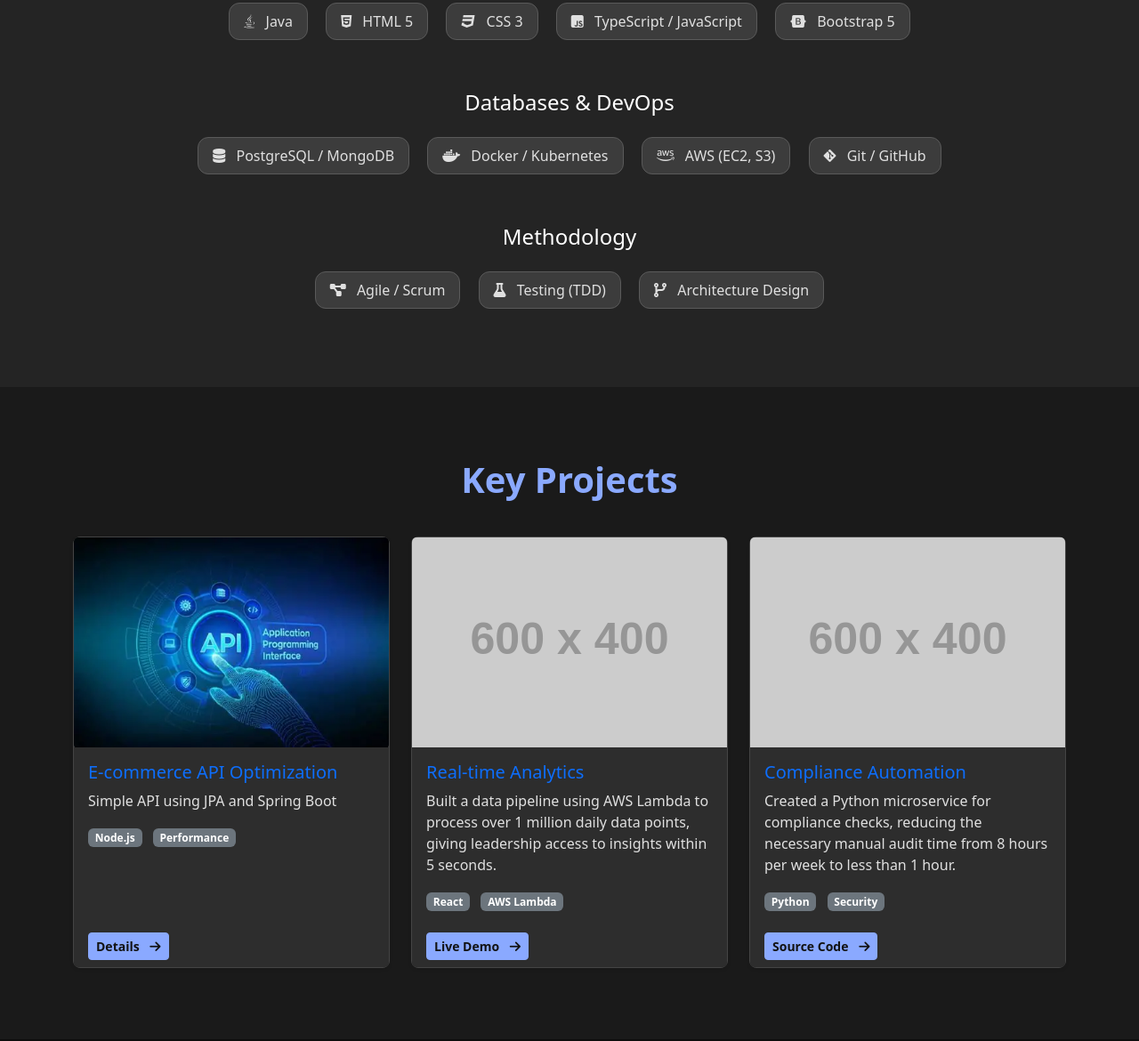
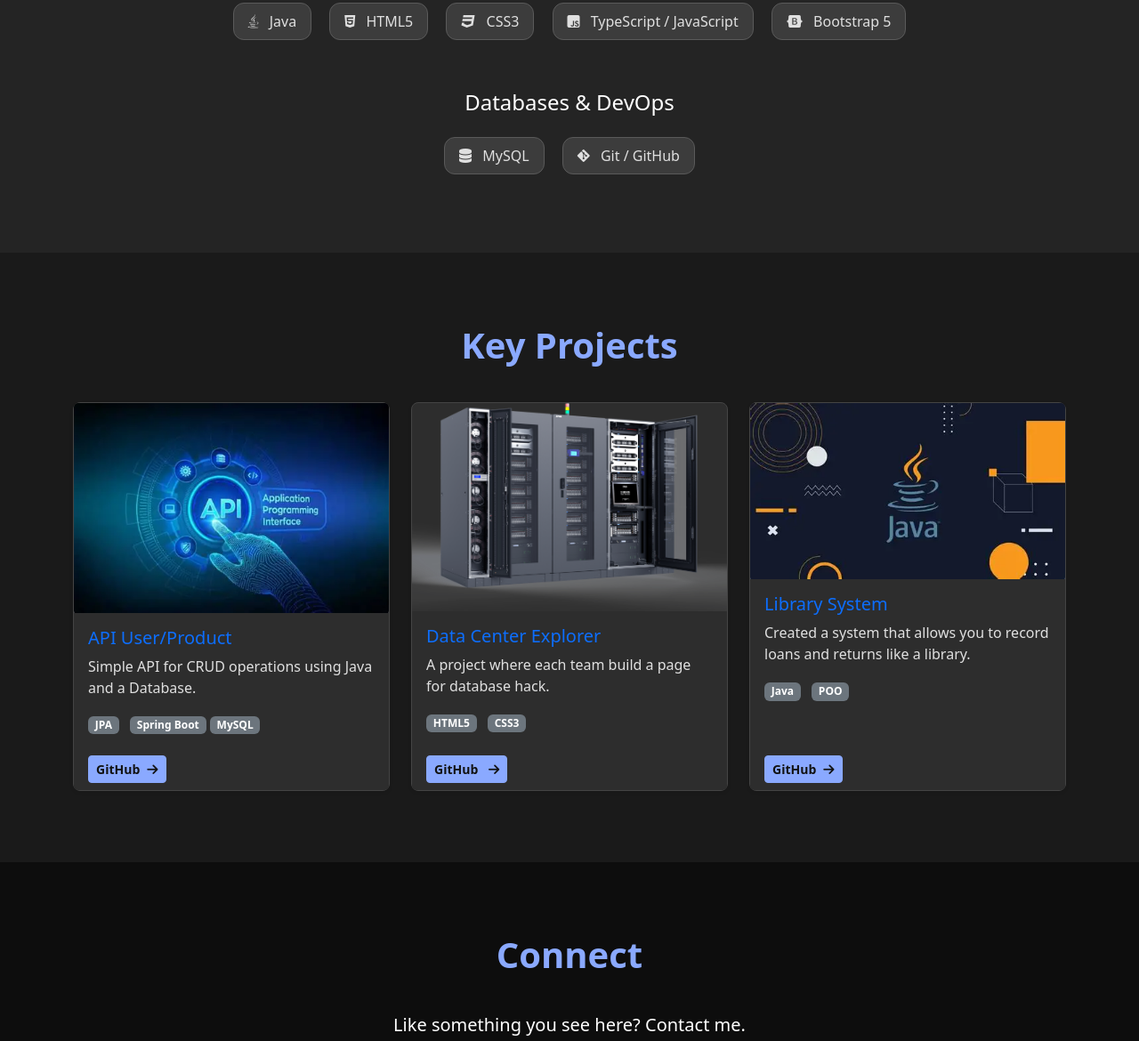
Before and after one commit to andrezon04/bootstrapPages, a plain HTML site: page index.html in a window 1280 px wide. Shown: the part 1212-2382 px from the top of the page at 89% size. Drawn offline with nearby package versions, Linux system fonts and the light colour scheme; placeholder pictures from the web are drawn by us; a small style sheet from the web is missing.

Commit message:
feat: design completed

```diff
--- a/index.html
+++ b/index.html
@@ -21,7 +21,7 @@
     <nav id="mainNav" class="navbar navbar-expand-lg navbar-dark fixed-top shadow-sm">
         <div class="container">
             <a class="navbar-brand text-uppercase fw-bold" href="#hero">
-                <i class="fas fa-code me-2"></i> ANDRÉ DIAS
+                <i class="fas fa-code me-2"></i> A.D
             </a>
             <button class="navbar-toggler" type="button" data-bs-toggle="collapse" data-bs-target="#navbarNav"
                 aria-controls="navbarNav" aria-expanded="false" aria-label="Toggle navigation">
@@ -52,7 +52,7 @@
             <div class="row justify-content-center">
                 <div class="col-lg-10">
                     <h1 class="hero-title mb-3">
-                        AD
+                        André Dias
                     </h1>
                     <p class="hero-subtitle mb-4">
                         Front and Back-end Student
@@ -77,12 +77,8 @@
                         style="background-color: #2d2d2d;"></i>
                 </div>
                 <div class="col-lg-8">
-                    Lorem ipsum dolor sit amet consectetur adipisicing elit. Necessitatibus, incidunt repudiandae
-                    laudantium atque fuga laborum. Sunt molestias, repellat cum pariatur tempore quos veniam beatae
-                    praesentium nesciunt tenetur hic quibusdam eum!
-                    Veritatis rem labore quos quas asperiores fuga nam dolor amet voluptates, atque cum nihil dolorem,
-                    omnis tenetur voluptatibus! Quod possimus repellat omnis sed quae animi voluptatem? Deleniti magnam
-                    eligendi vel.
+                    Started studying this year with focus on Java Object-Oriented Programming,
+                    creation of API, web design with HTML5, CSS3 and JavaScript.
                     <p class="lead mb-4">
                     </p>
                     <p>
@@ -100,21 +96,14 @@
             <div class="text-center">
                 <h3 class="h4 mb-3 text-white">Core Languages & Frameworks</h3>
                 <span class="skill-badge"><i class="fab fa-java me-2"></i> Java</span>
-                <span class="skill-badge"><i class="fab fa-html5 me-2"></i> HTML 5</span>
-                <span class="skill-badge"><i class="fab fa-css3 me-2"></i> CSS 3</span>
+                <span class="skill-badge"><i class="fab fa-html5 me-2"></i> HTML5</span>
+                <span class="skill-badge"><i class="fab fa-css3 me-2"></i> CSS3</span>
                 <span class="skill-badge"><i class="fab fa-js-square me-2"></i> TypeScript / JavaScript</span>
                 <span class="skill-badge"><i class="fab fa-bootstrap me-2"></i> Bootstrap 5</span>
 
                 <h3 class="h4 mt-5 mb-3 text-white">Databases & DevOps</h3>
-                <span class="skill-badge"><i class="fas fa-database me-2"></i> PostgreSQL / MongoDB</span>
-                <span class="skill-badge"><i class="fab fa-docker me-2"></i> Docker / Kubernetes</span>
-                <span class="skill-badge"><i class="fab fa-aws me-2"></i> AWS (EC2, S3)</span>
+                <span class="skill-badge"><i class="fas fa-database me-2"></i> MySQL</span>
                 <span class="skill-badge"><i class="fab fa-git-alt me-2"></i> Git / GitHub</span>
-
-                <h3 class="h4 mt-5 mb-3 text-white">Methodology</h3>
-                <span class="skill-badge"><i class="fas fa-project-diagram me-2"></i> Agile / Scrum</span>
-                <span class="skill-badge"><i class="fas fa-flask me-2"></i> Testing (TDD)</span>
-                <span class="skill-badge"><i class="fas fa-code-branch me-2"></i> Architecture Design</span>
             </div>
         </div>
     </section>
@@ -128,17 +117,18 @@
                 <!-- Project Card 1: E-commerce Platform Optimization -->
                 <div class="col">
                     <div class="card h-100 shadow-sm">
-                        <img src="/images/api-image.webp"
-                            class="card-img-top" alt="Placeholder for E-commerce Project">
+                        <img src="/images/api-image.webp" class="card-img-top"
+                            alt="Placeholder for API User/Product project">
                         <div class="card-body">
-                            <h5 class="card-title text-primary">E-commerce API Optimization</h5>
-                            <p class="card-text">Simple API using JPA and Spring Boot  </p>
-                            <span class="badge bg-secondary me-2">Node.js</span>
-                            <span class="badge bg-secondary">Performance</span>
+                            <h5 class="card-title text-primary">API User/Product</h5>
+                            <p class="card-text">Simple API for CRUD operations using Java and a Database.</p>
+                            <span class="badge bg-secondary me-2">JPA</span>
+                            <span class="badge bg-secondary">Spring Boot</span>
+                            <span class="badge bg-secondary">MySQL</span>
                         </div>
                         <div class="card-footer border-top-0" style="background-color: #2d2d2d;">
-                            <a target="blank" href="https://github.com/andrezon04/apiUserProduct" class="btn btn-primary btn-sm">Details <i
-                                    class="fas fa-arrow-right ms-2"></i></a>
+                            <a target="blank" href="https://github.com/andrezon04/apiUserProduct"
+                                class="btn btn-primary btn-sm">GitHub<i class="fas fa-arrow-right ms-2"></i></a>
                         </div>
                     </div>
                 </div>
@@ -146,18 +136,17 @@
                 <!-- Project Card 2: Real-time Analytics Dashboard -->
                 <div class="col">
                     <div class="card h-100 shadow-sm">
-                        <img src="https://placehold.co/600x400/3c3c3c/e0e0e0?text=Project+2+Preview"
-                            class="card-img-top" alt="Placeholder for Analytics Dashboard">
+                        <img src="/images/datacenter.png" class="card-img-top"
+                            alt="Placeholder for Data Center Explorer">
                         <div class="card-body">
-                            <h5 class="card-title text-primary">Real-time Analytics</h5>
-                            <p class="card-text">Built a data pipeline using AWS Lambda to process over 1 million daily
-                                data points, giving leadership access to insights within 5 seconds.</p>
-                            <span class="badge bg-secondary me-2">React</span>
-                            <span class="badge bg-secondary">AWS Lambda</span>
+                            <h5 class="card-title text-primary">Data Center Explorer</h5>
+                            <p class="card-text">A project where each team build a page for database hack.</p>
+                            <span class="badge bg-secondary me-2">HTML5</span>
+                            <span class="badge bg-secondary">CSS3</span>
                         </div>
                         <div class="card-footer border-top-0" style="background-color: #2d2d2d;">
-                            <a href="#" class="btn btn-primary btn-sm">Live Demo <i
-                                    class="fas fa-arrow-right ms-2"></i></a>
+                            <a target="blank" href="https://github.com/LyanBrito/campus-datacenter-explorer"
+                                class="btn btn-primary btn-sm">GitHub <i class="fas fa-arrow-right ms-2"></i></a>
                         </div>
                     </div>
                 </div>
@@ -165,18 +154,17 @@
                 <!-- Project Card 3: Automated Compliance System -->
                 <div class="col">
                     <div class="card h-100 shadow-sm">
-                        <img src="https://placehold.co/600x400/3c3c3c/e0e0e0?text=Project+3+Preview"
-                            class="card-img-top" alt="Placeholder for Security Project">
+                        <img src="/images/javalogo.png" class="card-img-top" alt="Placeholder for Problem Situation">
                         <div class="card-body">
-                            <h5 class="card-title text-primary">Compliance Automation</h5>
-                            <p class="card-text">Created a Python microservice for compliance checks, reducing the
-                                necessary manual audit time from 8 hours per week to less than 1 hour.</p>
-                            <span class="badge bg-secondary me-2">Python</span>
-                            <span class="badge bg-secondary">Security</span>
+                            <h5 class="card-title text-primary">Library System</h5>
+                            <p class="card-text">Created a system that allows you to record loans and returns like a
+                                library. </p>
+                            <span class="badge bg-secondary me-2">Java</span>
+                            <span class="badge bg-secondary me-2">POO</span>
                         </div>
                         <div class="card-footer border-top-0" style="background-color: #2d2d2d;">
-                            <a href="#" class="btn btn-primary btn-sm">Source Code <i
-                                    class="fas fa-arrow-right ms-2"></i></a>
+                            <a target="blank" href="https://github.com/andrezon04/SituacaoProblema-Java"
+                                class="btn btn-primary btn-sm">GitHub<i class="fas fa-arrow-right ms-2"></i></a>
                         </div>
                     </div>
                 </div>
@@ -189,17 +177,17 @@
         <div class="container">
             <h2 class="section-title text-center">Connect</h2>
             <p class="lead mb-4 text-white">
-                Your portfolio is a tool for action. Don't let visitors leave without a path to reach you.
+                Like something you see here? Contact me.
             </p>
             <div class="social-links d-flex justify-content-center">
-                <a href="mailto:your.email@example.com" class="text-white mx-4 fs-1" title="Email"><i
+                <a href="mailto:andredias.jobs@gmail.com" class="text-white mx-4 fs-1" title="Email"><i
                         class="fas fa-envelope"></i></a>
-                <a href="https://linkedin.com/in/yourprofile" target="_blank" class="text-white mx-4 fs-1"
+                <a href="https://linkedin.com/in/andrediass" target="_blank" class="text-white mx-4 fs-1"
                     title="LinkedIn"><i class="fab fa-linkedin"></i></a>
-                <a href="https://github.com/yourprofile" target="_blank" class="text-white mx-4 fs-1" title="GitHub"><i
+                <a href="https://github.com/andrezon04" target="_blank" class="text-white mx-4 fs-1" title="GitHub"><i
                         class="fab fa-github"></i></a>
             </div>
-            <p class="mt-4 text-white small">your.email@example.com</p>
+            <p class="mt-4 text-white small">andredias.jobs@gmail.com</p>
         </div>
     </section>
 
```
Also changed, not shown: images/datacenter.png (added), images/foto corpo andre dias.jpeg (added), images/javalogo.png (added).
